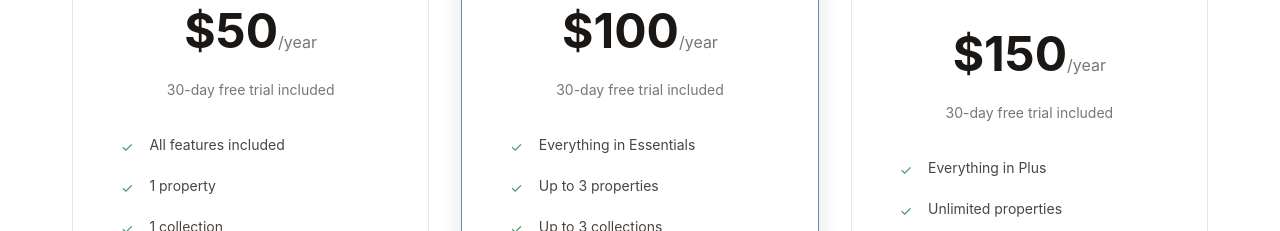
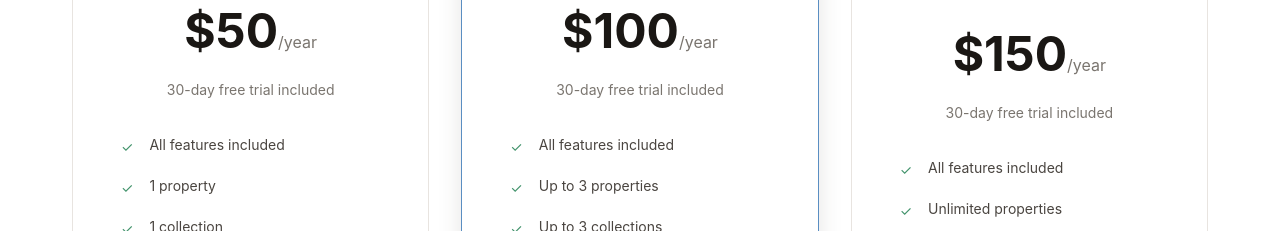
Before and after one commit to HeirDock/heirdock-website, a React (Vite) app in the folder apps/web/: page /customer/pricing in a window 1280 px wide. Shown: the part 2300-2531 px from the top of the page. Built offline with nearby package versions, Linux system fonts and the light colour scheme.

Commit message:
Update pricing tiers to show 'All features included' for every plan

```diff
--- a/apps/web/src/pages/customer/Pricing.tsx
+++ b/apps/web/src/pages/customer/Pricing.tsx
@@ -155,7 +155,7 @@ export default function CustomerPricing() {
               <div className="pricing-tier__features">
                 <div className="pricing-tier__feature">
                   <span className="pricing-tier__feature-check">&#10003;</span>
-                  Everything in Essentials
+                  All features included
                 </div>
                 <div className="pricing-tier__feature">
                   <span className="pricing-tier__feature-check">&#10003;</span>
@@ -186,7 +186,7 @@ export default function CustomerPricing() {
               <div className="pricing-tier__features">
                 <div className="pricing-tier__feature">
                   <span className="pricing-tier__feature-check">&#10003;</span>
-                  Everything in Plus
+                  All features included
                 </div>
                 <div className="pricing-tier__feature">
                   <span className="pricing-tier__feature-check">&#10003;</span>
```
